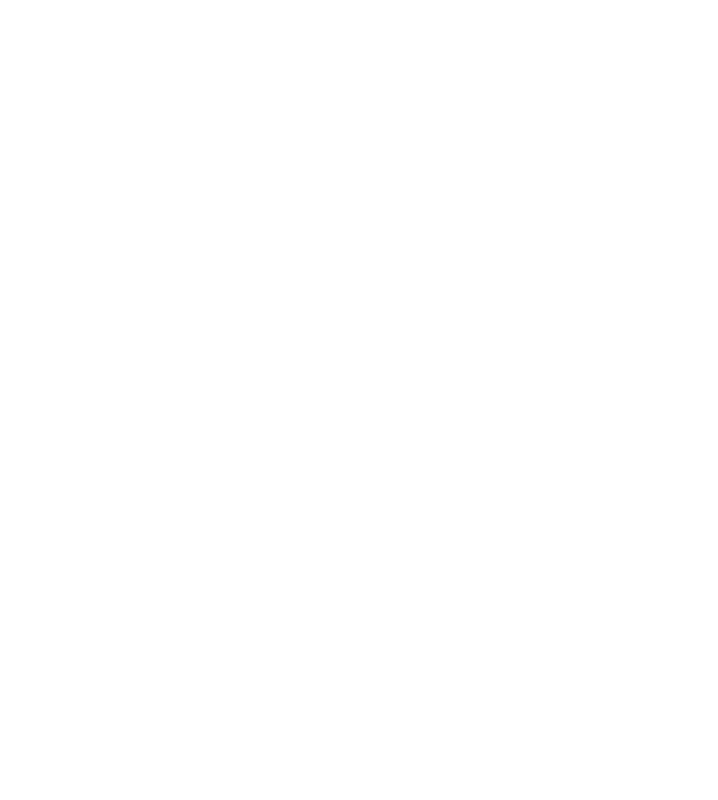
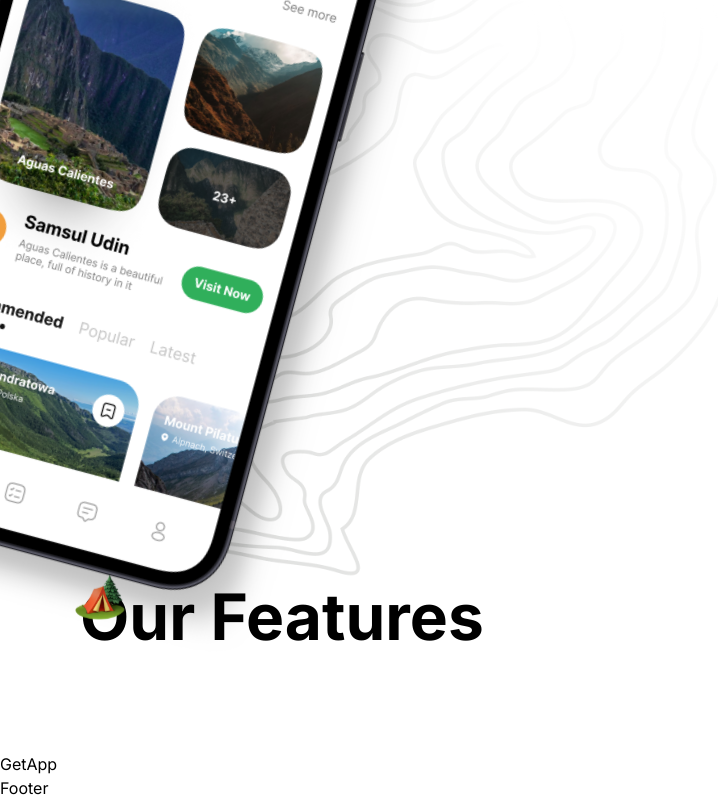
Before and after one commit to imsp18/travel-landing-page, a Next.js app: page / in a window 1280 px wide. Shown: the part 3083-3883 px from the top of the page, without its empty margins (0-718 px from the left). Before the commit the page ends 2738 px from the top, so only its background shows below. Built offline with nearby package versions, Linux system fonts and the light colour scheme.

Commit message:
add Features component with layout and images for enhanced presentation

```diff
--- a/components/Features.tsx
+++ b/components/Features.tsx
@@ -1,8 +1,32 @@
+import Image from "next/image"
+
 const Features = () => {
     return (
-        <div>
-            Features
-        </div>
+        <section className="flex-col flexCenter overflow-hidden bg-feature-bg bg-center bg-no-repeat py-24">
+            <div className="max-container padding-container relative w-full justify-end">
+                <div className="flex flex-1 lg:min-h-[900px]">
+                    <Image
+                        src="/phone.png"
+                        alt="phone"
+                        width={440}
+                        height={1000}
+                        className="feature-phone"
+                    />
+                </div>
+                <div className="z-20 flex w-full flex-col lg:w-[60%]">
+                    <div className="relative">
+                        <Image
+                            src="/camp.svg"
+                            alt="camp"
+                            width={50}
+                            height={50}
+                            className="absolute left-[-5px] top-[-10px] w-10 lg:w-[50px]"
+                        />
+                        <h2 className="bold-40 lg:bold-64">Our Features</h2>
+                    </div>
+                </div>
+            </div>
+        </section>
     )
 }
 
```
